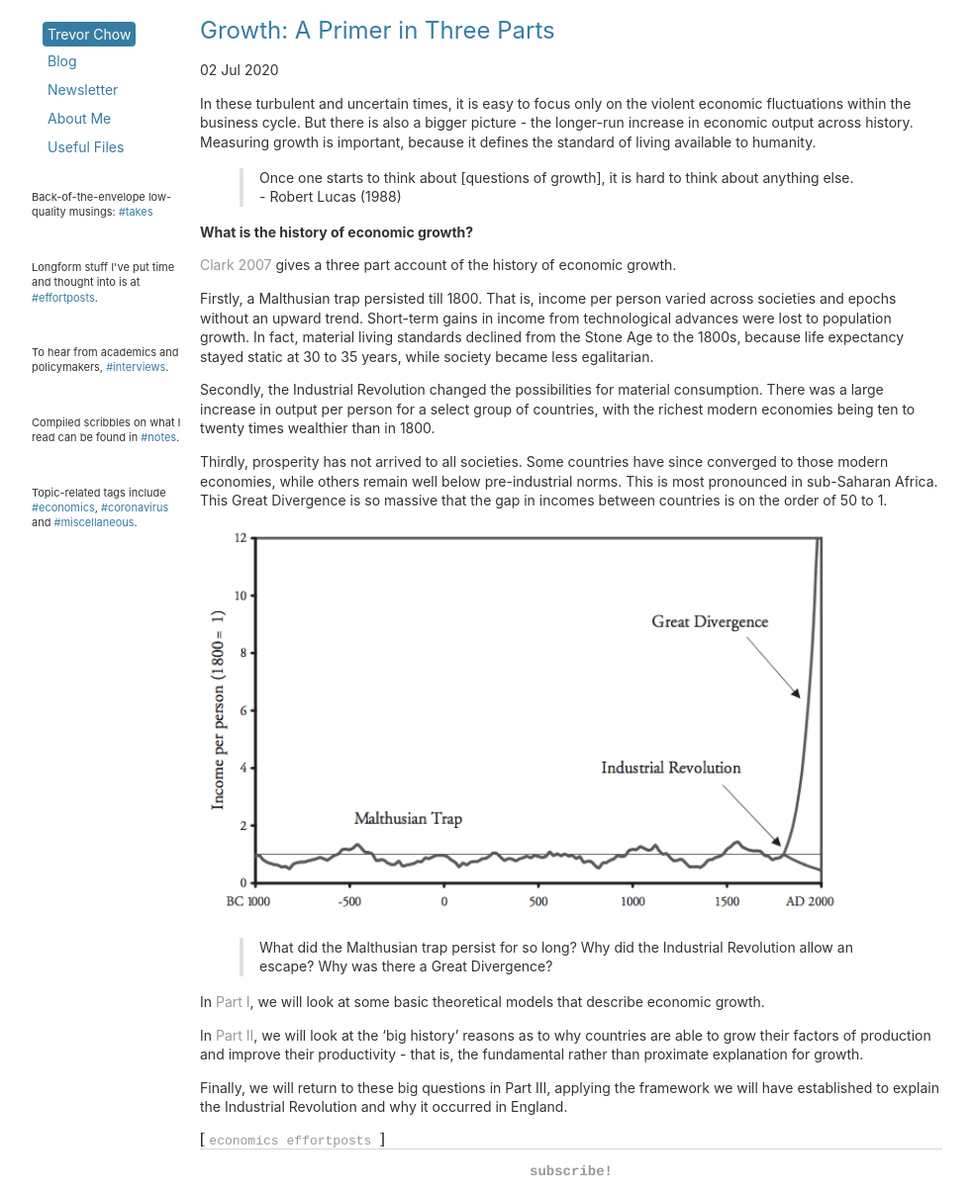
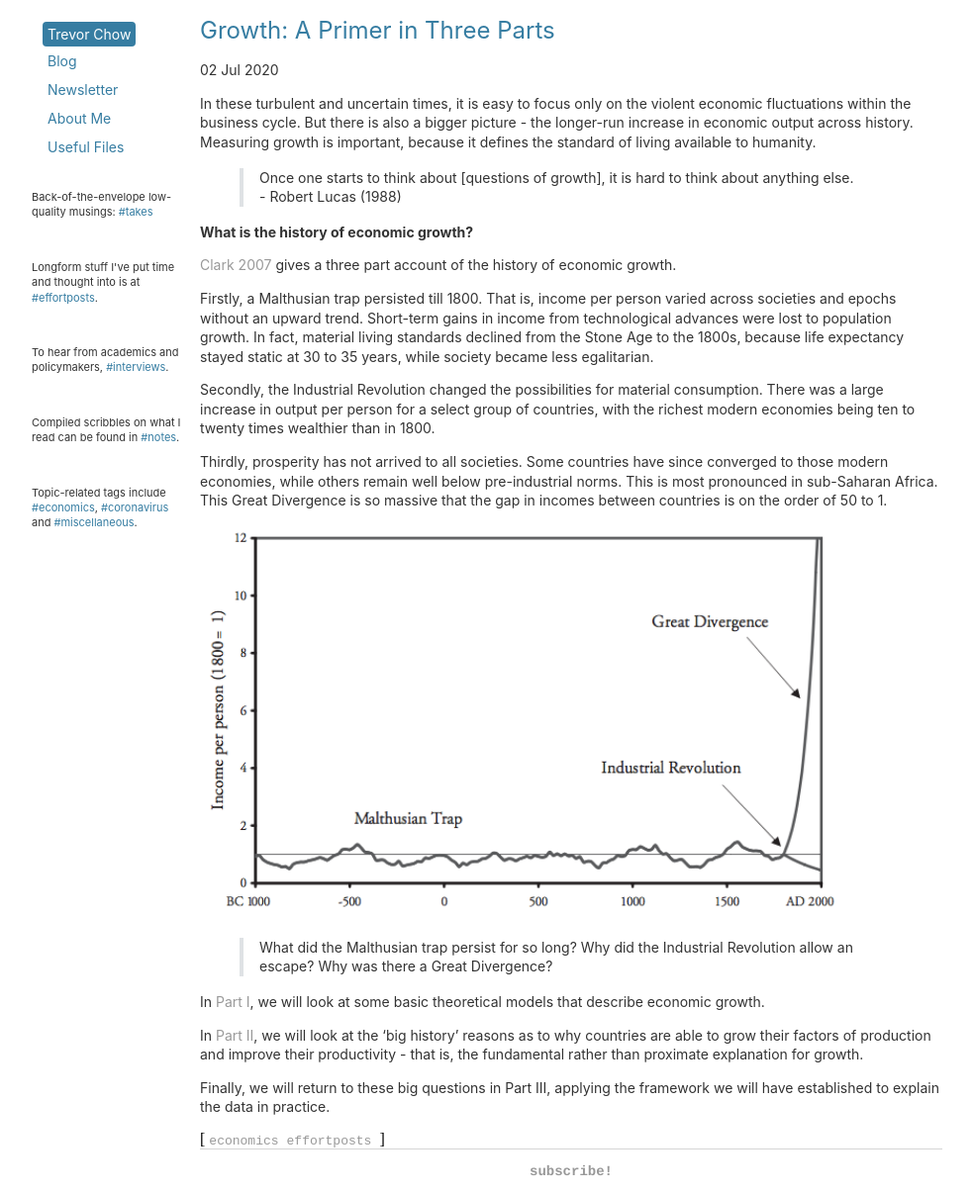
Before and after one commit to tmychow/tmychow.github.io, a Jekyll site: the page built from _posts/2020-07-02-growth-a-primer-in-three-parts.md, in a window 1280 px wide and 1206 px high. Shown: the whole window at 99% size, without its empty margins (28-1011 px from the left). Built offline with Jekyll 4.4.1, drawn with Linux system fonts in a browser that asks for light colours.

Commit message:
Update 2020-07-02-growth-a-primer-in-three-parts.md

```diff
--- a/_posts/2020-07-02-growth-a-primer-in-three-parts.md
+++ b/_posts/2020-07-02-growth-a-primer-in-three-parts.md
@@ -28,4 +28,4 @@ In [Part I]({% post_url 2020-07-10-a-primer-on-economic-growth-part-I %}), we wi
 
 In [Part II]({% post_url 2020-07-24-a-primer-on-economic-growth-part-II %}), we will look at the 'big history' reasons as to why countries are able to grow their factors of production and improve their productivity - that is, the fundamental rather than proximate explanation for growth.
 
-Finally, we will return to these big questions in Part III, applying the framework we will have established to explain the Industrial Revolution and why it occurred in England.
+Finally, we will return to these big questions in Part III, applying the framework we will have established to explain the data in practice.
```
